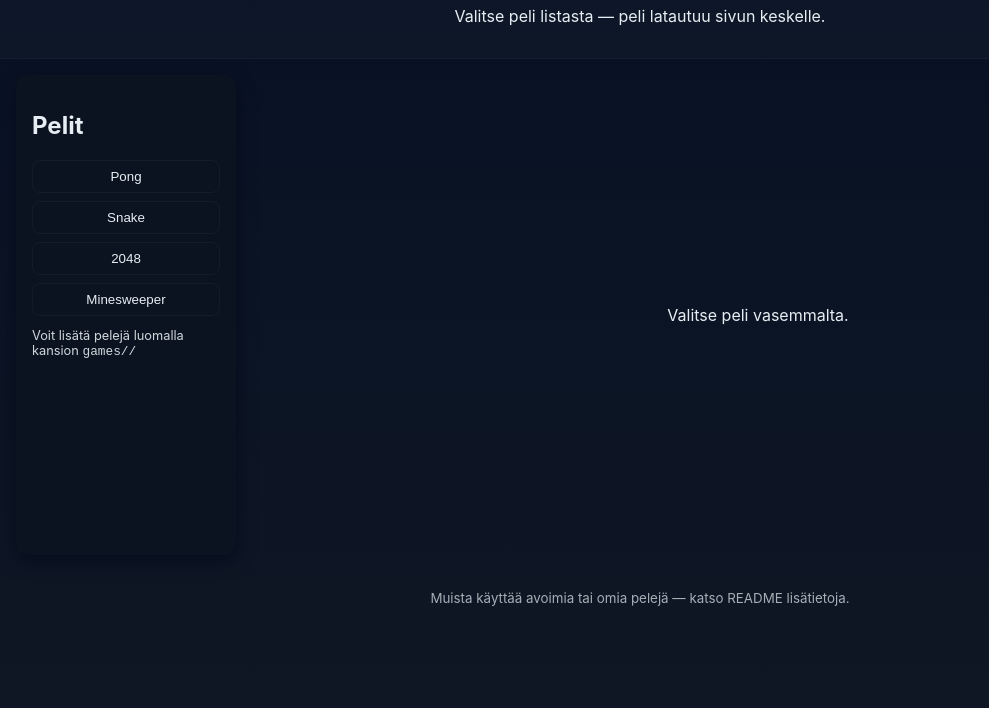
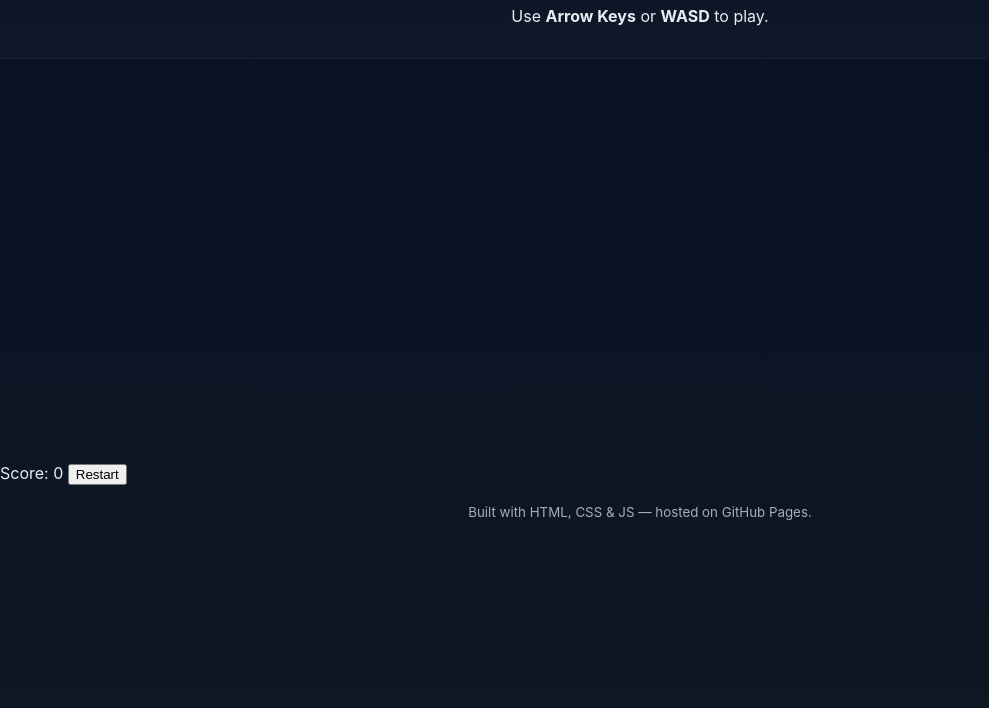
Before and after one commit to KIILUKKI/kiilukki.github.io, a plain HTML site: page index.html in a window 1280 px wide. Shown: the part 92-800 px from the top of the page, without its empty margins (0-989 px from the left). Drawn offline with Linux system fonts and the light colour scheme.

Commit message:
Update index.html

```diff
--- a/index.html
+++ b/index.html
@@ -1,68 +1,31 @@
 <!doctype html>
-<html lang="fi">
+<html lang="en">
 <head>
   <meta charset="utf-8" />
   <meta name="viewport" content="width=device-width,initial-scale=1" />
-  <title>Minun selainpelit</title>
+  <title>Snake Game</title>
   <link rel="stylesheet" href="styles.css" />
 </head>
 <body>
   <header>
-    <h1>Pelihubi — Pelaa suoraan selaimessa</h1>
-    <p>Valitse peli listasta — peli latautuu sivun keskelle.</p>
+    <h1>🐍 Snake Game</h1>
+    <p>Use <strong>Arrow Keys</strong> or <strong>WASD</strong> to play.</p>
   </header>
 
-  <main class="container">
-    <aside class="game-list">
-      <h2>Pelit</h2>
-      <ul id="games">
-        <!-- Lisää pelit tänne: data-src="games/<kansio>/index.html" -->
-        <li><button data-src="games/pong/index.html">Pong</button></li>
-        <li><button data-src="games/snake/index.html">Snake</button></li>
-        <li><button data-src="games/2048/index.html">2048</button></li>
-        <li><button data-src="games/minesweeper/index.html">Minesweeper</button></li>
-      </ul>
-      <p class="note">Voit lisätä pelejä luomalla kansion <code>games/<pelinimi>/</code></p>
-    </aside>
-
-    <section class="play-area">
-      <div id="placeholder">
-        Valitse peli vasemmalta.
+  <main>
+    <div class="game-wrapper">
+      <canvas id="gameCanvas" width="400" height="400"></canvas>
+      <div class="score-panel">
+        <span id="score">Score: 0</span>
+        <button id="restartBtn">Restart</button>
       </div>
-      <div id="frame-wrap" style="display:none;">
-        <iframe id="game-frame" src="" frameborder="0" sandbox="allow-scripts allow-same-origin allow-forms"></iframe>
-      </div>
-    </section>
+    </div>
   </main>
 
   <footer>
-    <small>Muista käyttää avoimia tai omia pelejä — katso README lisätietoja.</small>
+    <small>Built with HTML, CSS & JS — hosted on GitHub Pages.</small>
   </footer>
 
-  <script>
-    const buttons = document.querySelectorAll('#games button');
-    const frameWrap = document.getElementById('frame-wrap');
-    const iframe = document.getElementById('game-frame');
-    const placeholder = document.getElementById('placeholder');
-
-    buttons.forEach(btn=>{
-      btn.addEventListener('click', ()=>{
-        const src = btn.getAttribute('data-src');
-        // Näytetään iframe
-        iframe.src = src;
-        frameWrap.style.display = 'block';
-        placeholder.style.display = 'none';
-        // scrollataan peliin (mobiili)
-        iframe.scrollIntoView({behavior: 'smooth'});
-      });
-    });
-
-    // Paluupainike (klick iso otsikko) - voi muokata
-    document.querySelector('header h1').addEventListener('click', ()=>{
-      iframe.src = '';
-      frameWrap.style.display = 'none';
-      placeholder.style.display = 'block';
-    });
-  </script>
+  <script src="snake.js"></script>
 </body>
 </html>
```
